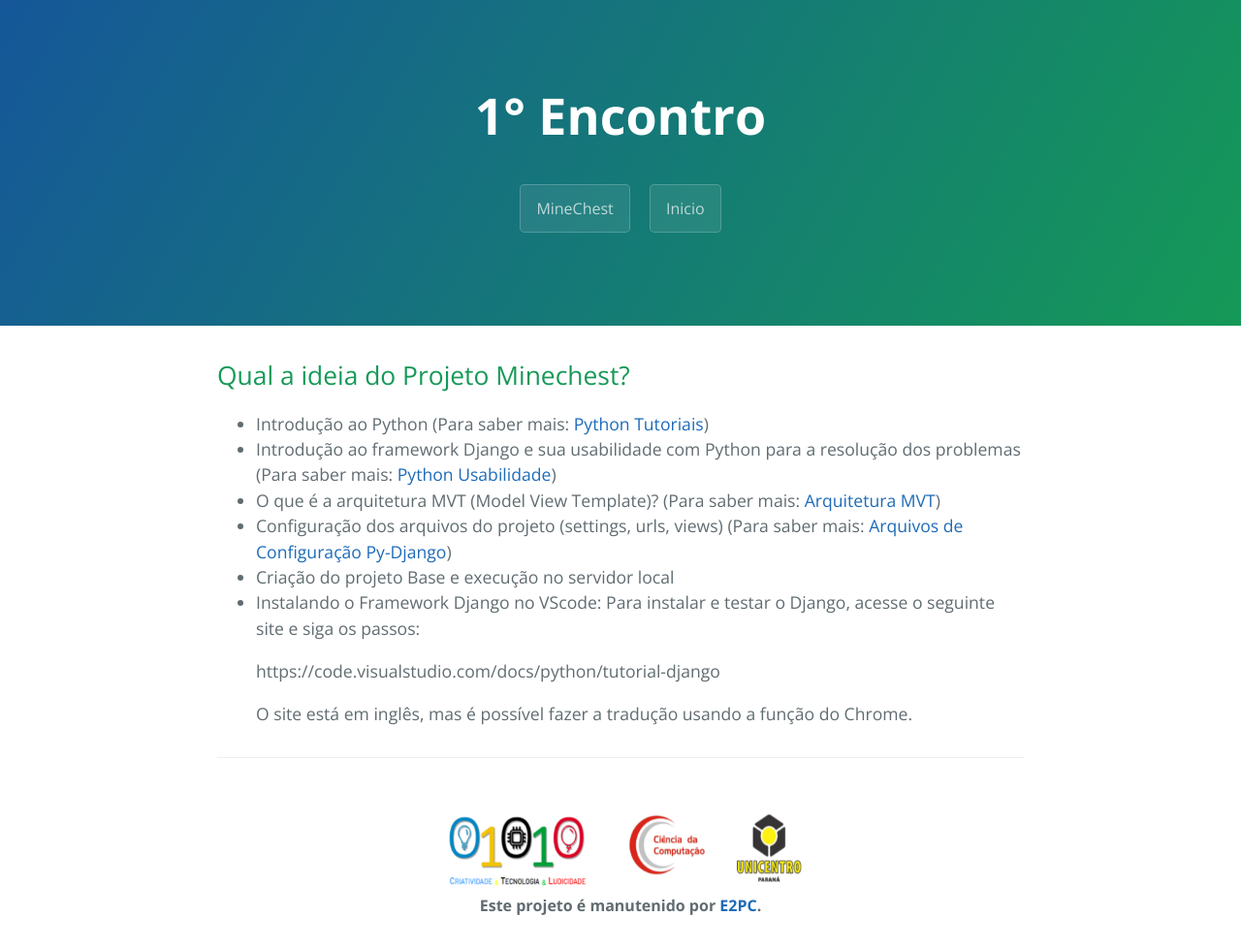
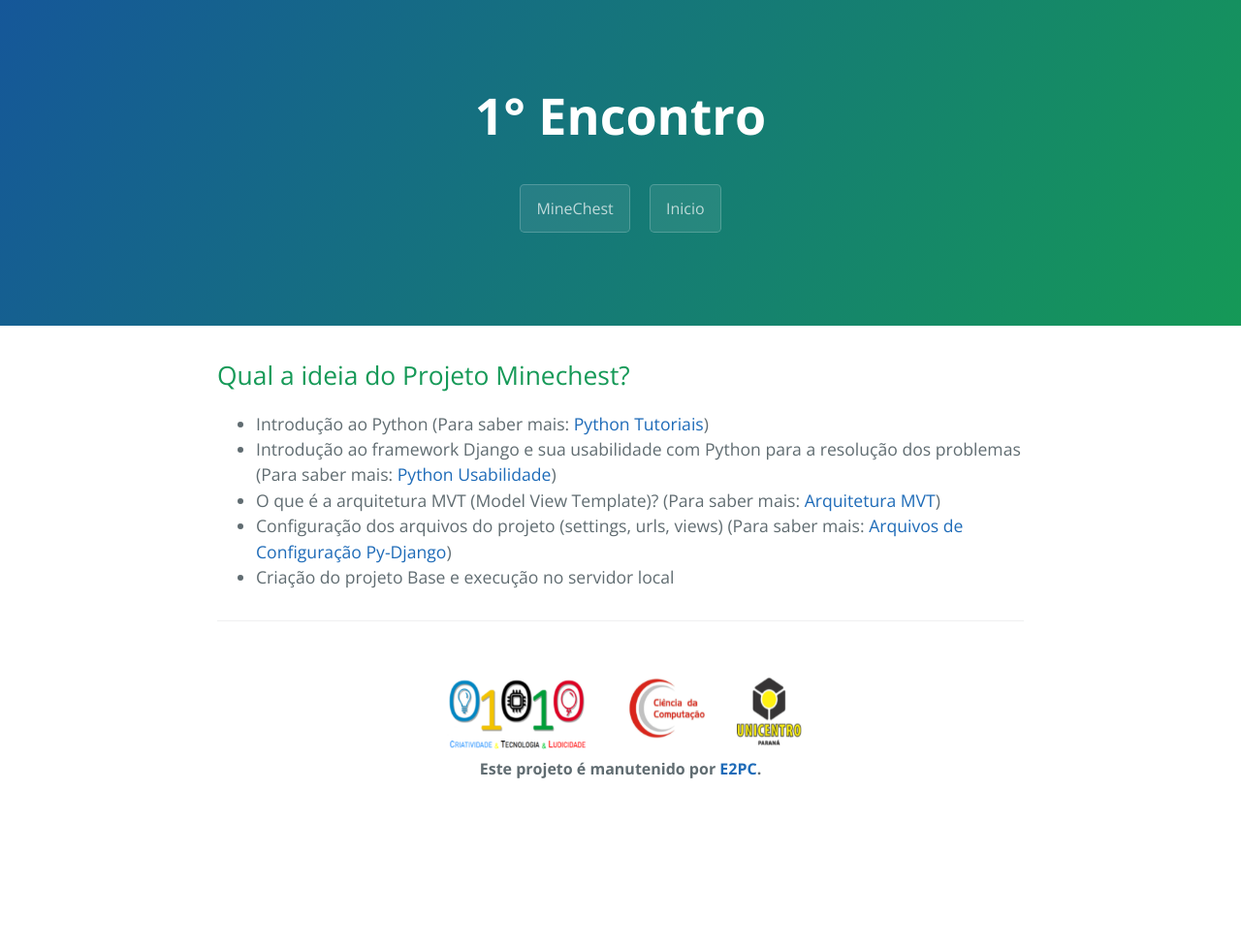
Before and after one commit to E2PC/ProjectPage, a Jekyll site: the page built from Encontro1.md, in a window 1280 px wide. Shown: the whole page at 97% size. Built offline with Jekyll 4.4.1, drawn with Linux system fonts in a browser that asks for light colours; after the commit the page ends 900 px from its top, so only the background shows below that.

Commit message:
Update Encontro1.md

```diff
--- a/Encontro1.md
+++ b/Encontro1.md
@@ -13,9 +13,3 @@ blocker: 1
   - O que é a arquitetura MVT (Model View Template)? (Para saber mais: [Arquitetura MVT](https://www.treinaweb.com.br/blog/entendendo-o-mtv-do-django))
   - Configuração dos arquivos do projeto (settings, urls, views) (Para saber mais: [Arquivos de Configuração Py-Django](https://docs.djangoproject.com/pt-br/3.1/howto/))
   - Criação do projeto Base e execução no servidor local
-  - Instalando o Framework Django no VScode:
-    Para instalar e testar o Django, acesse o seguinte site e siga os passos:
-
-    https://code.visualstudio.com/docs/python/tutorial-django
-
-    O site está em inglês, mas é possível fazer a tradução usando  a função do Chrome.
```
